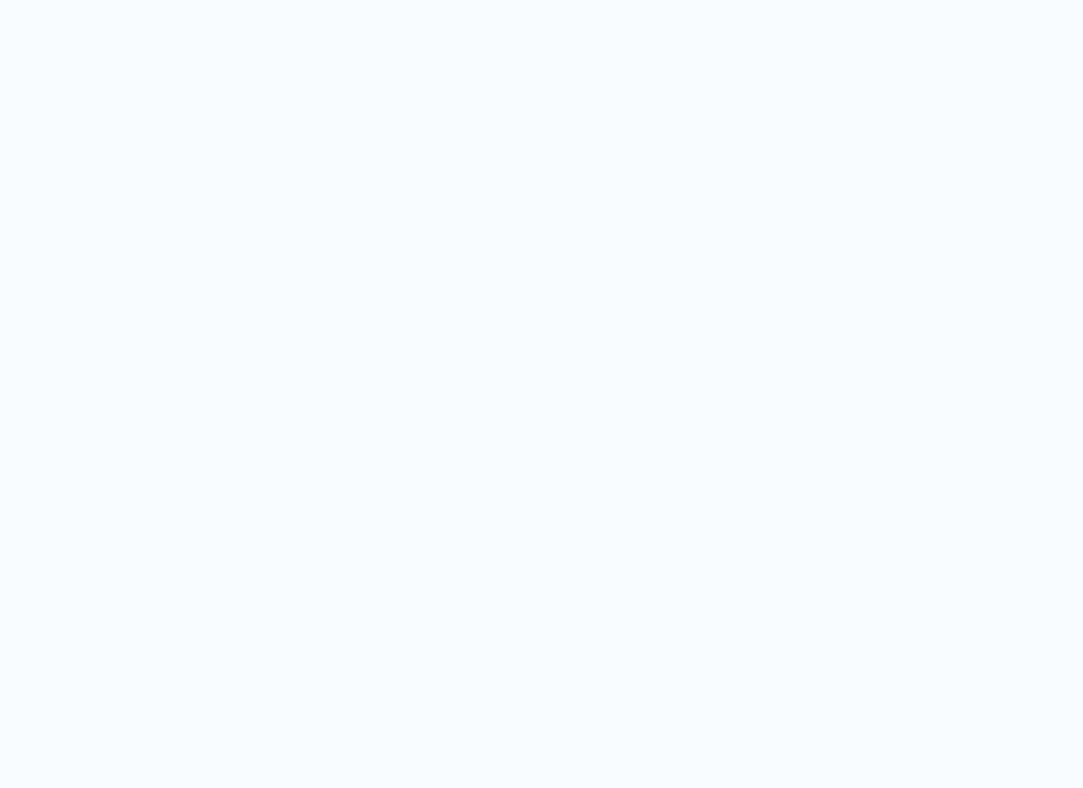
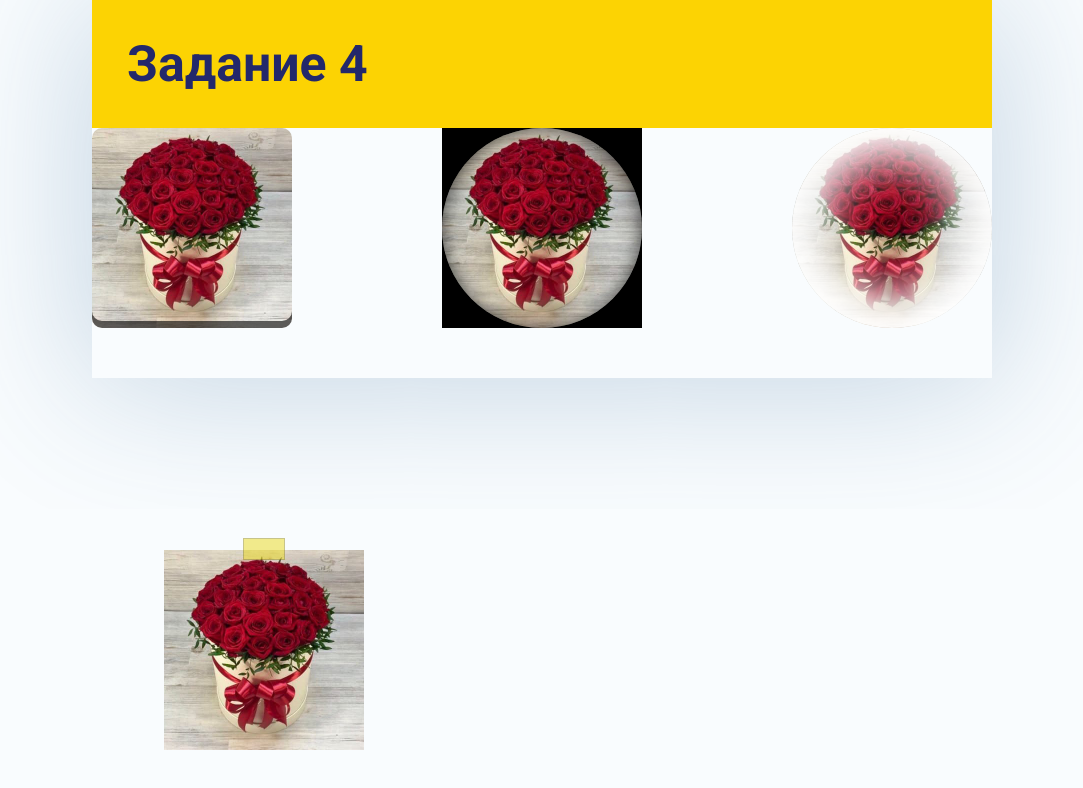
Before and after one commit to sluka-alexander/lab_1, a plain HTML site: page index.html in a window 1280 px wide. Shown: the whole page, without its empty margins (98-1181 px from the left). Drawn offline with Linux system fonts and the light colour scheme; a web font is replaced by a local one.

Commit message:
TASK-4
Shadows

```diff
--- a/index.html
+++ b/index.html
@@ -12,7 +12,19 @@
 
 <body>
 <div class="content_main">
-
+    <!---------------- TASK 4------------------>
+    <h1>Задание 4</h1>
+    <span class="image">
+            <div class="img1"></div>
+            <div class="img2">
+                <div class="img2_circle">
+                </div>
+            </div>
+            <div class="img4"></div>
+        </span>
+    <div class='container'>
+        <div class='img3'></div>
+    </div>
 </div>
 </body>
 
```
